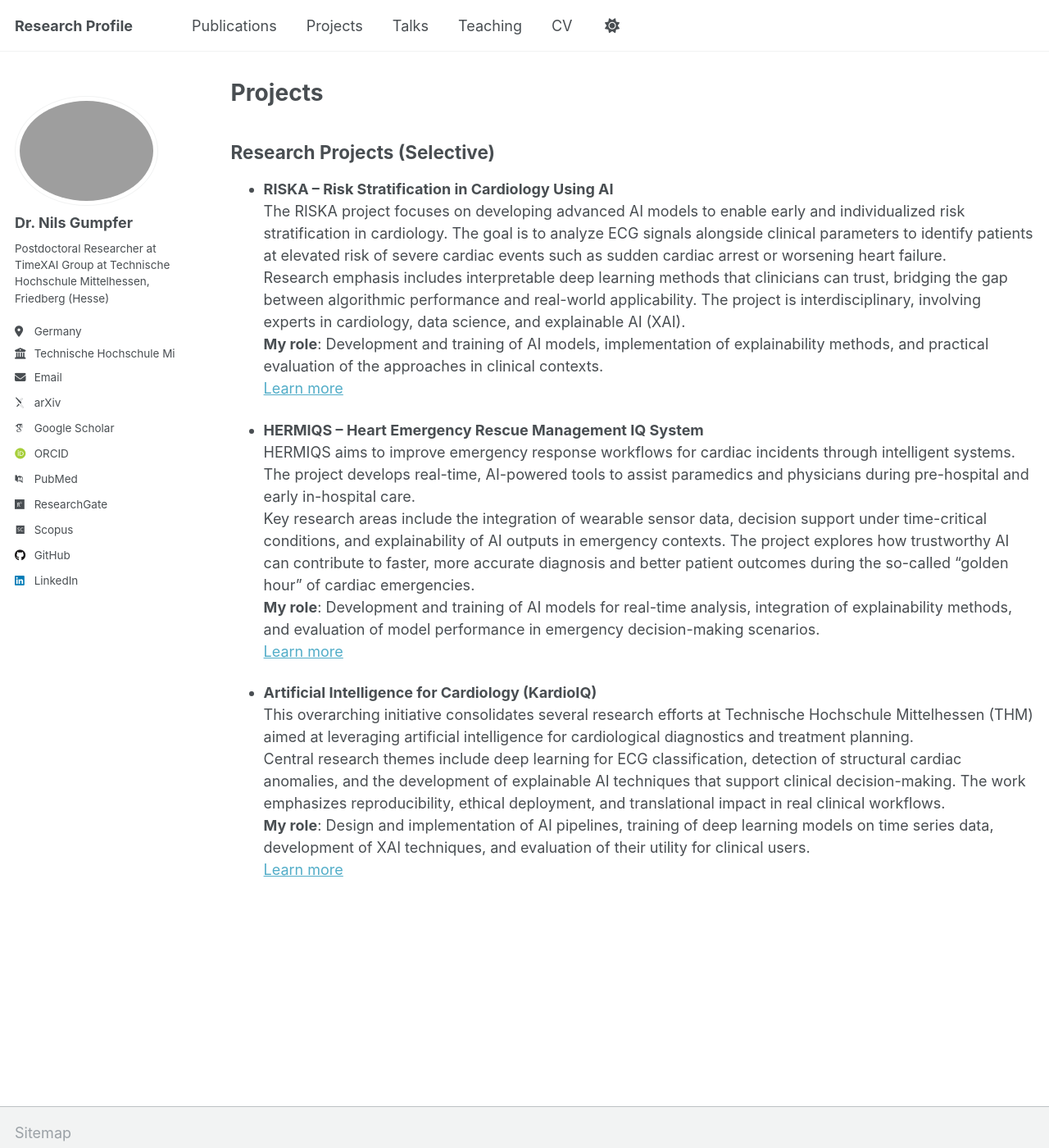
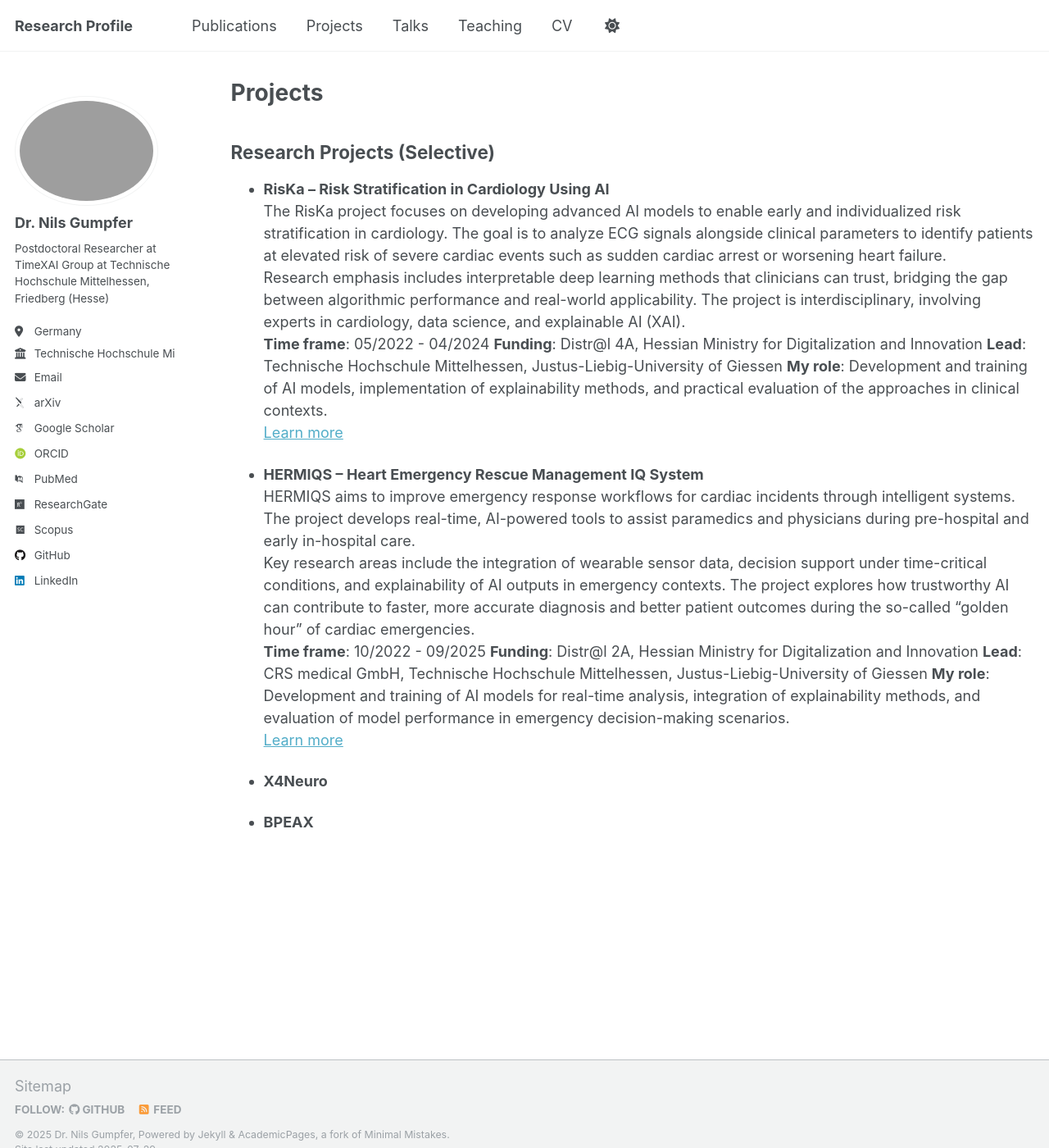
Before and after one commit to nilsgumpfer/nilsgumpfer.github.io, a Jekyll site: the page built from _pages/projects.md, in a window 1280 px wide and 1400 px high. Shown: the whole window at 82% size. Built offline with Jekyll 4.4.1, drawn with Linux system fonts in a browser that asks for light colours; some web fonts are replaced; a script that is not in the unit is left out.

Commit message:
2025-07-29_10:37:53

```diff
--- a/_pages/projects.md
+++ b/_pages/projects.md
@@ -9,20 +9,24 @@ author_profile: true
 
 ## Research Projects (Selective)
 
-- **RISKA – Risk Stratification in Cardiology Using AI**
-  The RISKA project focuses on developing advanced AI models to enable early and individualized risk stratification in cardiology. The goal is to analyze ECG signals alongside clinical parameters to identify patients at elevated risk of severe cardiac events such as sudden cardiac arrest or worsening heart failure.
+- **RisKa – Risk Stratification in Cardiology Using AI**
+  The RisKa project focuses on developing advanced AI models to enable early and individualized risk stratification in cardiology. The goal is to analyze ECG signals alongside clinical parameters to identify patients at elevated risk of severe cardiac events such as sudden cardiac arrest or worsening heart failure.
   Research emphasis includes interpretable deep learning methods that clinicians can trust, bridging the gap between algorithmic performance and real-world applicability. The project is interdisciplinary, involving experts in cardiology, data science, and explainable AI (XAI).
+  **Time frame**: 05/2022 - 04/2024
+  **Funding**: Distr@l 4A, Hessian Ministry for Digitalization and Innovation
+  **Lead**: Technische Hochschule Mittelhessen, Justus-Liebig-University of Giessen
   **My role**: Development and training of AI models, implementation of explainability methods, and practical evaluation of the approaches in clinical contexts.
   [Learn more](https://www.lidia-hessen.de/projekte-entdecken/riska-risikostratifizierung-in-der-kardiologie-mittels-ki/)
 
 - **HERMIQS – Heart Emergency Rescue Management IQ System**
   HERMIQS aims to improve emergency response workflows for cardiac incidents through intelligent systems. The project develops real-time, AI-powered tools to assist paramedics and physicians during pre-hospital and early in-hospital care.
   Key research areas include the integration of wearable sensor data, decision support under time-critical conditions, and explainability of AI outputs in emergency contexts. The project explores how trustworthy AI can contribute to faster, more accurate diagnosis and better patient outcomes during the so-called "golden hour" of cardiac emergencies.
+  **Time frame**: 10/2022 - 09/2025
+  **Funding**: Distr@l 2A, Hessian Ministry for Digitalization and Innovation
+  **Lead**: CRS medical GmbH, Technische Hochschule Mittelhessen, Justus-Liebig-University of Giessen
   **My role**: Development and training of AI models for real-time analysis, integration of explainability methods, and evaluation of model performance in emergency decision-making scenarios.
   [Learn more](https://www.lidia-hessen.de/projekte-entdecken/hermiqs-heart-emergency-rescue-management-iq-system/)
 
-- **Artificial Intelligence for Cardiology (KardioIQ)**
-  This overarching initiative consolidates several research efforts at Technische Hochschule Mittelhessen (THM) aimed at leveraging artificial intelligence for cardiological diagnostics and treatment planning.
-  Central research themes include deep learning for ECG classification, detection of structural cardiac anomalies, and the development of explainable AI techniques that support clinical decision-making. The work emphasizes reproducibility, ethical deployment, and translational impact in real clinical workflows.
-  **My role**: Design and implementation of AI pipelines, training of deep learning models on time series data, development of XAI techniques, and evaluation of their utility for clinical users.
-  [Learn more](https://www.thm.de/site/hochschule/campus/aktuelles/aus-lehre-und-forschung/kuenstliche-intelligenz-fuer-die-kardiologie.html)
+- **X4Neuro**
+
+- **BPEAX**
```
